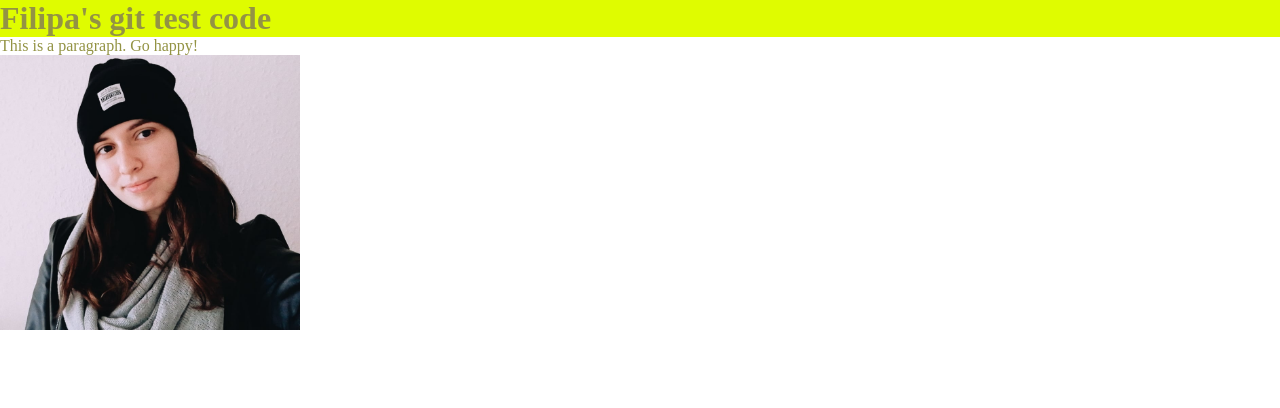
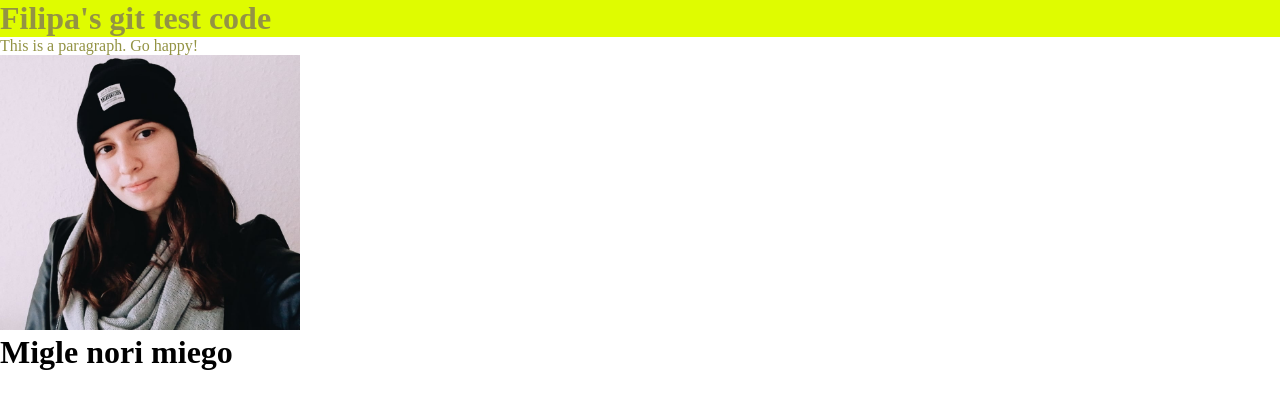
Before and after one commit to FilipaIsaeva/gittestrepo, a plain HTML site: page index.html in a window 1280 px wide. Drawn offline with Linux system fonts and the light colour scheme.

Commit message:
My first name version

```diff
--- a/index.html
+++ b/index.html
@@ -11,6 +11,6 @@
     <h1 class = "heading">Filipa's git test code</h1>
     <p class = "paragraph">This is a paragraph. Go happy!</p>
     <img src = "images/normal.jpg" alt = "Me" class = "image_container">
-
+<h1>Migle nori miego</h1>
 </body>
 </html>
```
